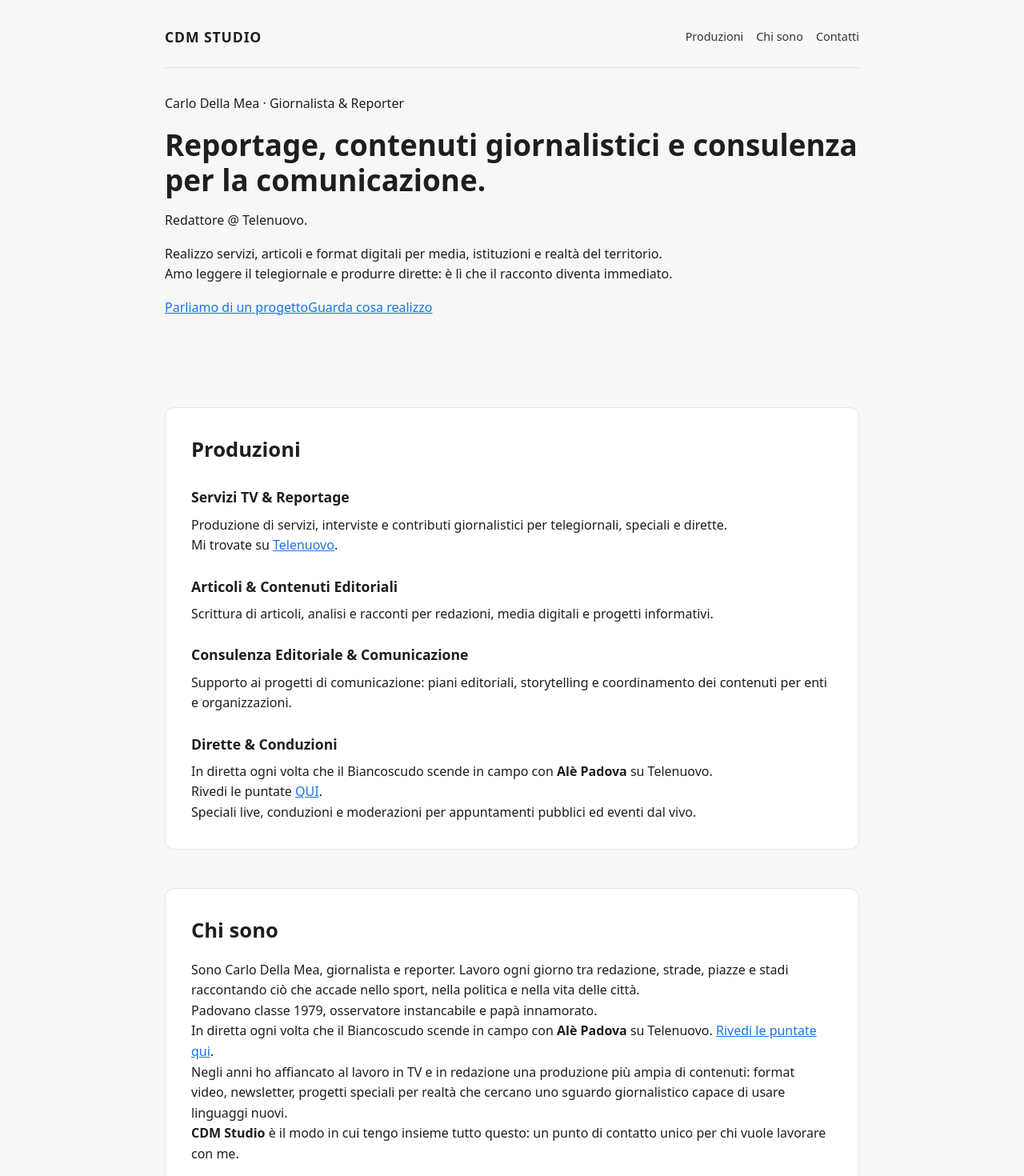
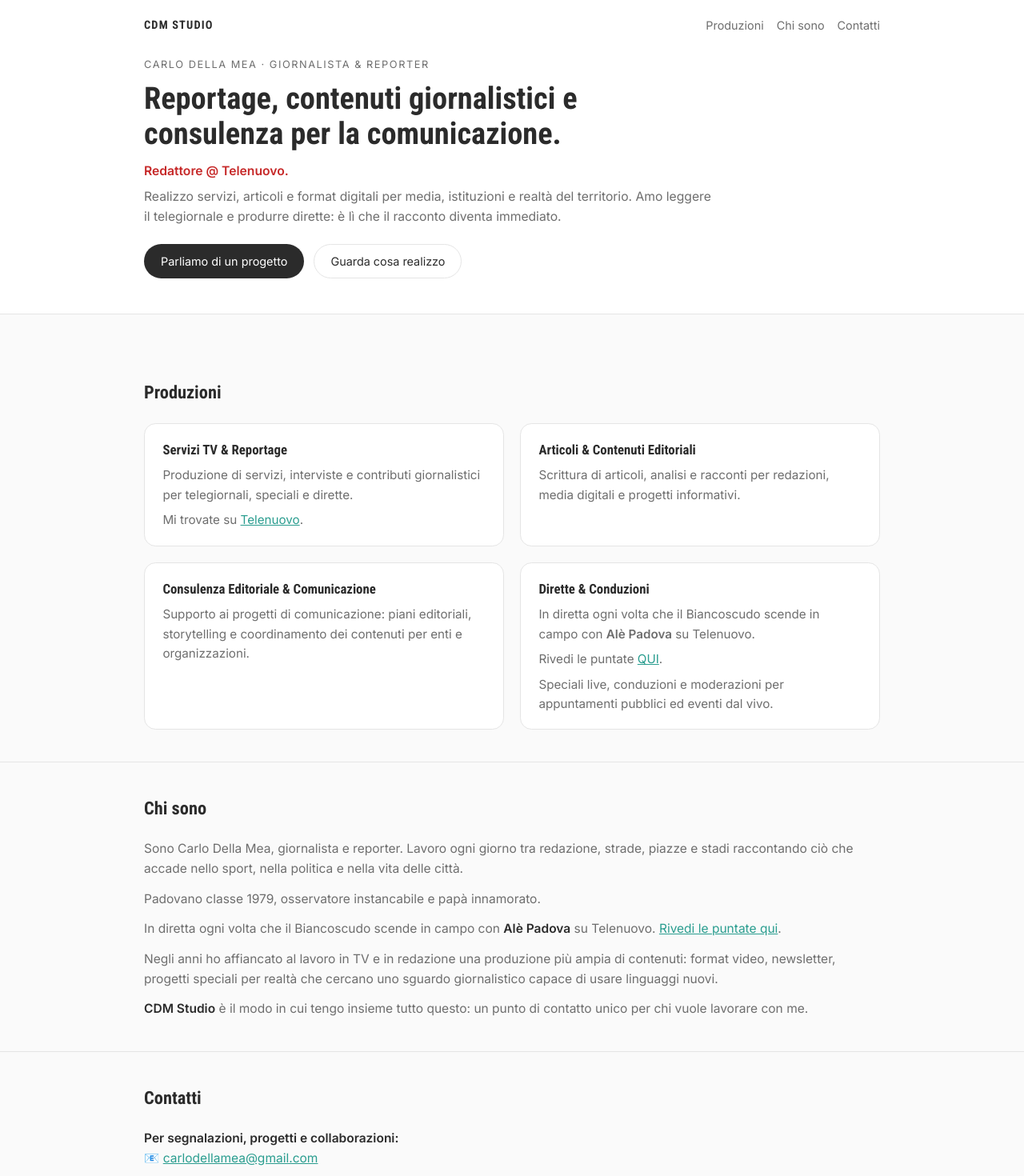
Before and after one commit to carlodellamea-blip/cdm-studio, a Next.js app: page / in a window 1280 px wide. Shown: the top 1470 px of the page at 80% size. Built offline with nearby package versions, Linux system fonts and the light colour scheme.

Commit message:
globals.css

```diff
--- a/app/globals.css
+++ b/app/globals.css
@@ -1,98 +1,223 @@
-/* Reset di base */
+/* FONT IMPORT */
+@import url("https://fonts.googleapis.com/css2?family=Inter:wght@400;500;600&family=Roboto+Condensed:wght@700&display=swap");
+
+/* PALETTE CDM STUDIO */
+:root {
+  --cdm-teal: #2a9d8f;
+  --cdm-gray-900: #2b2b2b;
+  --cdm-gray-600: #6e6e6e;
+  --cdm-gray-200: #e5e5e5;
+  --cdm-bg: #fafafa;
+  --cdm-white: #ffffff;
+  --cdm-red: #c62828;
+}
+
+/* RESET BASE */
 * {
   margin: 0;
   padding: 0;
   box-sizing: border-box;
 }
 
-html, body {
-  font-family: system-ui, -apple-system, BlinkMacSystemFont, "Segoe UI", sans-serif;
-  line-height: 1.6;
-  color: #1e1e1e;
-  background: #f7f7f7;
+html,
+body {
+  min-height: 100%;
 }
 
-/* Impaginazione globale */
-main, header, section, footer {
-  max-width: 900px;
-  margin: auto;
-  padding: 2rem 1rem;
+body {
+  font-family: "Inter", system-ui, -apple-system, BlinkMacSystemFont, "Segoe UI", sans-serif;
+  line-height: 1.6;
+  color: var(--cdm-gray-900);
+  background: var(--cdm-bg);
 }
 
-/* NAV */
-nav {
+/* LAYOUT GENERALE */
+.cdm-page {
+  min-height: 100vh;
   display: flex;
-  justify-content: space-between;
-  align-items: center;
-  padding-bottom: 1.5rem;
-  border-bottom: 1px solid #ddd;
-  margin-bottom: 2rem;
+  flex-direction: column;
 }
 
-nav div:first-child {
-  font-weight: 700;
-  font-size: 1.1rem;
-  text-transform: uppercase;
-  letter-spacing: 0.05em;
+.cdm-shell {
+  max-width: 960px;
+  margin: 0 auto;
+  padding: 0 1.25rem;
 }
 
-nav a {
-  margin-left: 1rem;
-  font-size: 0.9rem;
-  color: #333;
-  text-decoration: none;
+.cdm-main {
+  padding: 2.5rem 0 3rem;
 }
 
-nav a:hover {
-  text-decoration: underline;
+/* NAV + HERO */
+.cdm-hero {
+  background: var(--cdm-white);
+  border-bottom: 1px solid var(--cdm-gray-200);
+  padding: 1.25rem 0 2.75rem;
 }
 
-/* HERO */
-header h1 {
-  font-size: 2.3rem;
-  line-height: 1.2;
-  margin: 1rem 0;
-  font-weight: 700;
+.cdm-nav {
+  display: flex;
+  align-items: center;
+  justify-content: space-between;
+  gap: 1rem;
+  margin-bottom: 1.75rem;
 }
 
-header p {
-  max-width: 650px;
-  margin-bottom: 1rem;
+.cdm-logo {
+  font-family: "Roboto Condensed", system-ui, sans-serif;
+  font-weight: 700;
+  letter-spacing: 0.08em;
+  text-transform: uppercase;
+  font-size: 0.9rem;
 }
 
-header ul {
-  margin: 1rem 0;
-  padding-left: 1.2rem;
+.cdm-nav-links {
+  display: flex;
+  flex-wrap: wrap;
+  gap: 1rem;
+  font-size: 0.9rem;
 }
 
-header ul li {
-  margin-bottom: 0.3rem;
+.cdm-nav-links a {
+  text-decoration: none;
+  color: var(--cdm-gray-600);
+}
+
+.cdm-nav-links a:hover {
+  color: var(--cdm-gray-900);
+}
+
+.cdm-hero-content {
+  max-width: 720px;
+}
+
+.cdm-kicker {
+  font-size: 0.8rem;
+  text-transform: uppercase;
+  letter-spacing: 0.12em;
+  color: var(--cdm-gray-600);
+  margin-bottom: 0.6rem;
+}
+
+.cdm-hero h1 {
+  font-family: "Roboto Condensed", system-ui, sans-serif;
+  font-size: clamp(2rem, 3.2vw, 2.4rem);
+  line-height: 1.15;
+  margin-bottom: 0.75rem;
+  color: var(--cdm-gray-900);
+}
+
+.cdm-hero-line {
+  font-size: 0.98rem;
+  color: var(--cdm-gray-600);
+  margin-bottom: 0.4rem;
+}
+
+.cdm-hero-line-strong {
+  font-weight: 600;
+  color: var(--cdm-red);
+}
+
+.cdm-hero-cta {
+  display: flex;
+  flex-wrap: wrap;
+  gap: 0.75rem;
+  margin-top: 1.4rem;
+}
+
+/* BOTTONI */
+.cdm-btn {
+  display: inline-flex;
+  align-items: center;
+  justify-content: center;
+  padding: 0.55rem 1.25rem;
+  border-radius: 999px;
+  font-size: 0.9rem;
+  border: 1px solid transparent;
+  text-decoration: none;
+  cursor: pointer;
+  transition: background 0.15s ease, color 0.15s ease, border-color 0.15s ease;
+}
+
+.cdm-btn-primary {
+  background: var(--cdm-gray-900);
+  color: var(--cdm-white);
+}
+
+.cdm-btn-primary:hover {
+  background: #000000;
+}
+
+.cdm-btn-secondary {
+  background: var(--cdm-white);
+  color: var(--cdm-gray-900);
+  border-color: var(--cdm-gray-200);
+}
+
+.cdm-btn-secondary:hover {
+  background: #f3f3f3;
 }
 
 /* SEZIONI */
-section {
-  margin-top: 3rem;
-  background: white;
-  padding: 2rem;
-  border-radius: 12px;
-  border: 1px solid #e5e5e5;
+.cdm-section {
+  padding: 2.5rem 0;
 }
 
-section h2 {
-  margin-bottom: 1rem;
-  font-size: 1.6rem;
+.cdm-section-alt {
+  background: var(--cdm-bg);
+  border-top: 1px solid var(--cdm-gray-200);
+  border-bottom: 1px solid var(--cdm-gray-200);
 }
 
-section h3 {
-  margin-top: 1.5rem;
-  margin-bottom: 0.5rem;
-  font-size: 1.1rem;
-  font-weight: 600;
+.cdm-section h2 {
+  font-family: "Roboto Condensed", system-ui, sans-serif;
+  font-size: 1.4rem;
+  margin-bottom: 1.25rem;
 }
 
-/* LINKS */
+/* GRID PRODUZIONI */
+.cdm-grid {
+  display: grid;
+  gap: 1.25rem;
+}
+
+.cdm-card {
+  background: var(--cdm-white);
+  border-radius: 0.9rem;
+  padding: 1.2rem 1.4rem;
+  border: 1px solid var(--cdm-gray-200);
+}
+
+.cdm-card h3 {
+  font-family: "Roboto Condensed", system-ui, sans-serif;
+  font-size: 1.05rem;
+  margin-bottom: 0.4rem;
+}
+
+.cdm-card p {
+  font-size: 0.95rem;
+  color: var(--cdm-gray-600);
+}
+
+.cdm-extra {
+  margin-top: 0.45rem;
+}
+
+/* TESTO GENERICO */
+.cdm-text-block {
+  display: grid;
+  gap: 0.8rem;
+  font-size: 0.97rem;
+  color: var(--cdm-gray-600);
+}
+
+.cdm-text-block strong {
+  color: var(--cdm-gray-900);
+}
+
+/* LINK GENERICI */
 a {
-  color: #1a73e8;
+  color: var(--cdm-teal);
 }
 
 a:hover {
@@ -100,13 +225,46 @@ a:hover {
 }
 
 /* FOOTER */
-footer {
-  text-align: center;
-  padding: 2.5rem 1rem;
-  color: #666;
+.cdm-footer {
+  margin-top: auto;
+  border-top: 1px solid var(--cdm-gray-200);
+  background: var(--cdm-white);
+  padding: 1.75rem 0;
   font-size: 0.85rem;
+  color: var(--cdm-gray-600);
 }
 
-footer p + p {
-  margin-top: 0.5rem;
+.cdm-footer-inner {
+  display: flex;
+  flex-direction: column;
+  gap: 0.3rem;
 }
+
+/* RESPONSIVE */
+@media (min-width: 768px) {
+  .cdm-grid {
+    grid-template-columns: repeat(2, minmax(0, 1fr));
+  }
+
+  .cdm-footer-inner {
+    flex-direction: row;
+    justify-content: space-between;
+    align-items: center;
+  }
+}
+
+@media (max-width: 640px) {
+  .cdm-nav {
+    flex-direction: column;
+    align-items: flex-start;
+  }
+
+  .cdm-hero {
+    padding-top: 1rem;
+  }
+
+  .cdm-hero-cta {
+    flex-direction: column;
+    align-items: flex-start;
+  }
+}
```
